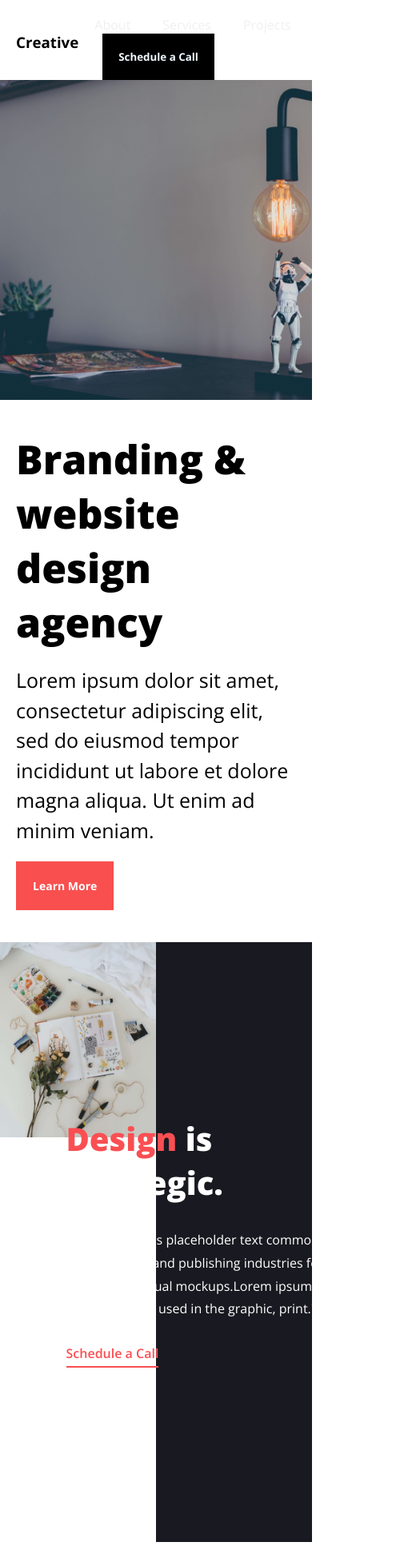
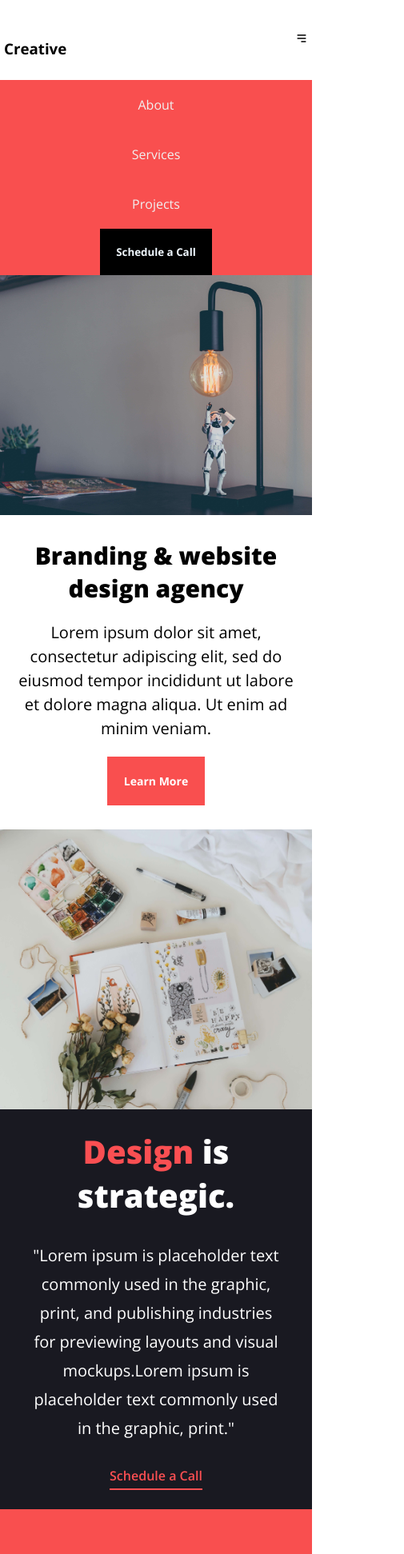
Before and after one commit to nejmiyassine01/creative, a React (Create React App) app: page / in a window 390 px wide. Shown: the top 1943 px of the page at 80% size, 505 px wide, since content can reach past the window. Built offline with nearby package versions, Linux system fonts and the light colour scheme.

Commit message:
Finish Responsive (X navbar)

```diff
--- a/src/App.css
+++ b/src/App.css
@@ -12,29 +12,30 @@ a {
     text-decoration: none;
 }
 
+.container {
+    margin: auto;
+}
+
 @media (max-width: 767px) {
     .container {
         max-width: 720px;
-        padding: 20px;
-        margin: auto;
+        padding: 5px;
     }
 }
 
 /* Medium devices (tablets, 768px and up) */
-@media (min-width: 768px) {
+@media (min-width: 768px) and (max-width: 991px) {
     .container {
         max-width: 720px;
-        padding: 20px;
-        margin: auto;
+        padding: 10px;
     }
 }
 
 /* Large devices (desktops, 992px and up) */
-@media (min-width: 992px) {
+@media (min-width: 992px) and (max-width: 1199px) {
     .container {
         max-width: 960px;
-        padding: 0 20px;
-        margin: auto;
+        padding: 0 15px;
     }
 }
 
@@ -43,6 +44,5 @@ a {
     .container {
         max-width: 1140px;
         padding: 0 20px;
-        margin: auto;
     }
 }
--- a/src/components/Brand/Brand.jsx
+++ b/src/components/Brand/Brand.jsx
@@ -5,7 +5,7 @@ import './Brand.scss'
 function Brand() {
     return (
         <div className="brand">
-            <div className="container brand_container">
+            <div className="brand_container">
                 <div className="brand_left">
                     <h2>
                         Our approch for creating a winning brand
@@ -14,6 +14,7 @@ function Brand() {
                 <div className="brand_right">
                 {BrandData.map((brand, index) => (
                     <div key={index}>
+                        <span>{brand.num}</span>
                         <h3>{brand.title}</h3>
                         <p>{brand.text}</p>
                     </div>
--- a/src/components/Brand/Brand.scss
+++ b/src/components/Brand/Brand.scss
@@ -1,18 +1,5 @@
 .brand {
     position: relative;
-    height: 600px;
-    // background-color: #f94f4f;
-
-    // &::after {
-    //     background-color: #f94f4f;
-    //     content: '';
-    //     position: absolute;
-    //     top: -20%;
-    //     right: 0;
-    //     width: 60%;
-    //     height: 140%;
-    //     z-index: -1;
-    // }
 
     &_container {
         display: flex;
@@ -23,10 +10,7 @@
         width: 40%;
         padding-left: 50px;
         padding-top: 120px;
-
-        @media (min-width: 992px) {
-            width: 100%;
-        }
+        z-index: 20;
 
         & h2 {
             width: 400px;
@@ -36,17 +20,22 @@
     }
 
     &_right {
+        padding: 40px 0;
         display: flex;
         flex-direction: column;
         justify-content: center;
         align-items: center;
         width: 60%;
-        height: 600px;
         position: relative;
         background-color: #f94f4f;
 
-        @media (min-width: 992px) {
-            width: 100%;
+        & span {
+            font-size: 40px;
+            font-weight: 800;
+            color: #fff;
+            opacity: .5;
+            position: absolute;
+            margin: -15px 0 0 0;
         }
 
         & > div {
@@ -66,6 +55,59 @@
                 width: 440px;
             }
         }
-
     }
 }
+
+@media (max-width: 991px) {
+    .brand {
+        background-color: #f94f4f;
+        color: #fff;
+
+        &_container {
+            flex-direction: column;
+            justify-content: center;
+            align-items: center;
+        }
+
+        &_left {
+            width: 100%;
+            padding-top: 50px;
+            padding-left: 0;
+            display: flex;
+            justify-content: center;
+            align-items: center;
+
+            & h2 {
+                font-size: 30px;
+            }
+        }
+
+        &_right {
+            width: 100%;
+            position: relative;
+            background-color: #f94f4f;
+            padding: 10px 0;
+
+            & > div {
+                display: flex;
+                flex-direction: column;
+                align-items: center;
+                position: relative;
+                text-align: center;
+                padding: 40px 10px;
+
+                & h3{
+                    color: #fff;
+                    width: 100%;
+                }
+
+                & p {
+                    padding-top: 20px;
+                    font-size: 20px;
+                    // text-align: center;
+                    width: 100%;
+                }
+            }
+        }
+    }
+}
--- a/src/components/Brand/BrandData.js
+++ b/src/components/Brand/BrandData.js
@@ -1,13 +1,16 @@
 const BrandData = [
     {
+        num: '01',
         title: 'Brand Strategy',
         text: 'Brand startegy is critical for long-term success.Outshining competitors and capturing the target audience are key.'
     },
     {
+        num: '02',
         title: 'Brand Design',
         text: 'Keeping the brand design unique and meaningful helps in communicating the brand\'s timeless value effectively.'
     },
     {
+        num: '03',
         title: 'Web Design',
         text: 'A beautifully crafted website is the best tool for brand awarness, and ultimately results in increased revenues.'
     }
--- a/src/components/Design/Design.jsx
+++ b/src/components/Design/Design.jsx
@@ -8,8 +8,8 @@ function Design() {
             <div className="design_image">
                 <img src={img2} alt="design" />
             </div>
-            <div className="design_container container">
-                <div className="design_content">
+            <div className="design_container">
+                <div className="design_content container">
                     <h2>
                         <span>Design</span> is strategic.
                     </h2>
--- a/src/components/Design/Design.scss
+++ b/src/components/Design/Design.scss
@@ -1,29 +1,26 @@
 .design {
     display: flex;
-    height: 750px;
-    width: 100%;
     overflow: hidden;
+    z-index: -10;
 
     &_image {
+        height: 700px;
         width: 50%;
-        z-index: -10;
 
         & img {
             width: 100%;
         }
-
     }
 
     &_container {
         background-color: #191921;
-        height: 100%;
+        height: 700px;
         width: 50%;
         display: flex;
         flex-direction: column;
         justify-content: center;
         align-items: center;
         color: #fff;
-        z-index: -10;
 
         & h2 {
             width: 200px;
@@ -55,6 +52,48 @@
                 cursor: progress;
             }
         }
-
     }
 }
+
+@media (max-width: 1199px) {
+    .design {
+        display: flex;
+        flex-direction: column;
+        align-items: center;
+
+        &_image {
+            height: 350px;
+            width: 100%;
+            z-index: -10;
+
+            & img {
+                width: 100%;
+                height: 400px;
+                object-fit: cover;
+            }
+        }
+
+        &_container {
+            background-color: #191921;
+            width: 100%;
+            height: 500px;
+            display: flex;
+            justify-content: center;
+            text-align: center;
+
+            & p {
+                font-size: 20px;
+                width: 100%;
+                padding: 30px;
+            }
+        }
+
+        & .container {
+            width: 100%;
+            display: flex;
+            flex-direction: column;
+            justify-content: center;
+            align-items: center;
+        }
+    }
+}
--- a/src/components/Footer/Footer.scss
+++ b/src/components/Footer/Footer.scss
@@ -32,3 +32,24 @@
 
     }
 }
+
+@media (max-width: 992px) {
+    .footer {
+        padding: 20px 0;
+
+        &_container {
+            display: flex;
+            flex-direction: column;
+            justify-content: center;
+            align-items: center;
+
+            & h2 {
+                font-weight: 800;
+                font-size: 40px;
+                width: 400px;
+                text-align: center;
+                padding-bottom: 20px;
+            }
+        }
+    }
+}
--- a/src/components/Guidelines/Guidelines.jsx
+++ b/src/components/Guidelines/Guidelines.jsx
@@ -6,16 +6,19 @@ import img3 from '../../static/img-3.jpg'
 function Guidelines() {
     return (
         <div className="guidelines">
+
+            <div className="guidelines_image">
+                <img src={img3} alt="guideline" />
+            </div>
+
             <div className="guidelines_container">
                 <div className="container">
                     <h2>Brand naming & guidelines</h2>
-                    <Io.IoIosArrowDropleft />
-                    <Io.IoIosArrowDropright />
+                    <div>
+                        <Io.IoIosArrowDropleft />
+                        <Io.IoIosArrowDropright />
+                    </div>
                 </div>
-            </div>
-
-            <div className="guidelines_image">
-                <img src={img3} alt="guideline" />
             </div>
         </div>
     )
--- a/src/components/Guidelines/Guidelines.scss
+++ b/src/components/Guidelines/Guidelines.scss
@@ -1,7 +1,4 @@
 .guidelines {
-    // padding-top: 120px;
-    // display: flex;
-    // justify-content: space-between;
     overflow: hidden;
     position: relative;
 
@@ -14,7 +11,6 @@
         background-color: #191921;
         color: #fff;
         display: flex;
-        padding-left: 100px;
 
         & h2 {
             font-weight: 800;
@@ -42,5 +38,49 @@
             object-fit: cover;
         }
     }
+}
 
+@media (max-width: 992px) {
+    .guidelines {
+
+        &_container {
+            position: relative;
+            width: 100%;
+            background-color: #191921;
+            color: #fff;
+            display: flex;
+
+            & .container {
+                display: flex;
+                flex-direction: column;
+                // align-items: center;
+            }
+
+            & h2 {
+                font-weight: 800;
+                font-size: 40px;
+                width: 350px;
+                padding-bottom: 30px;
+            }
+
+            & svg {
+                fill: #F94F4F;
+                font-size: 40px;
+                margin-right: 15px;
+            }
+        }
+
+        &_image {
+            width: 100%;
+            height: 400px;
+            object-fit: cover;
+            float: right;
+
+            & img {
+                width: 100%;
+                height: 100%;
+                object-fit: cover;
+            }
+        }
+    }
 }
--- a/src/components/LandingPage/LandingPage.scss
+++ b/src/components/LandingPage/LandingPage.scss
@@ -1,19 +1,11 @@
 .landingPage {
     overflow: hidden;
     position: relative;
-
-    @media (min-width: 992px) {
-
-    }
 
     &_image {
         width: 100%;
         height: 600px;
         position: relative;
-
-        @media (max-width: 992px) {
-            height: 400px;
-        }
 
         &::after {
             content: '';
@@ -24,13 +16,6 @@
             height: 100%;
             background: rgb(255,255,255);
             background: linear-gradient(90deg, rgba(255,255,255,1) 0%, rgba(255,255,255,1) 50%, rgba(255,255,255,0) 100%);
-
-            @media (max-width: 992px) {
-                width: 70%;
-                height: 100%;
-                background: transparent;
-            }
-
         }
 
         & img {
@@ -46,30 +31,14 @@
         width: 500px;
         color: #000;
 
-        @media (max-width: 992px) {
-            position: relative;
-            padding: 20px 0;
-            left: 0;
-            width: 100%;
-            height: 100%;
-        }
-
         & h2 {
             font-size: 60px;
             font-weight: 800;
-
-            @media (max-width: 992px) {
-                font-size: 50px;
-            }
         }
 
         & p {
             padding: 20px 0;
             line-height: 1.5;
-
-            @media (max-width: 992px) {
-                font-size: 25px;
-            }
         }
 
         & button {
@@ -91,3 +60,88 @@
         }
     }
 }
+
+@media (min-width: 768px) and (max-width: 991px) {
+    .landingPage {
+
+        &_image {
+            height: 300px;
+
+            &::after {
+                content: '';
+                position: relative;
+                top: 0;
+                left: 0;
+                width: 0;
+                height: 0;
+                background: transparent;
+            }
+        }
+
+        &_container {
+            position: relative;
+            top: 0;
+            left: 0;
+            text-align: center;
+
+
+            & h2 {
+                font-size: 40px;
+            }
+
+            & p {
+                padding: 20px 0;
+            }
+        }
+    }
+
+    .container {
+        display: flex;
+        justify-content: center;
+        align-items: center;
+        padding: 30px 0;
+    }
+}
+
+@media (max-width: 767px) {
+    .landingPage {
+        &_image {
+            height: 300px;
+
+            &::after {
+                content: '';
+                position: relative;
+                top: 0;
+                left: 0;
+                width: 0;
+                height: 0;
+                background: transparent;
+            }
+        }
+
+        &_container {
+            position: relative;
+            top: 0;
+            left: 0;
+            color: #000;
+            text-align: center;
+
+            & h2 {
+                font-size: 30px;
+            }
+
+            & p {
+                font-size: 20px;
+                width: 100%;
+                padding: 20px;
+            }
+        }
+
+        & .container {
+            display: flex;
+            justify-content: center;
+            align-items: center;
+            padding: 30px 0;
+        }
+    }
+}
--- a/src/components/Navbar/Navbar.jsx
+++ b/src/components/Navbar/Navbar.jsx
@@ -3,14 +3,16 @@ import './Navbar.scss'
 import * as Hi from 'react-icons/hi'
 
 function Navbar() {
+    const handleClick = () => {console.log('clicked')}
+
     return (
         <>
-            <nav className="navbar">
-                <div className="container navbar_container">
+            <div className="navbar">
+                <div className="navbar_container container">
                     <div className="navbar_logo">
                         <h3>Creative</h3>
                     </div>
-                    <div className="navbar_menu">
+                    <div className="navbar_menu" onClick={handleClick}>
                         <Hi.HiMenuAlt3 />
                     </div>
                     <ul>
@@ -22,8 +24,9 @@ function Navbar() {
                         </li>
                     </ul>
                 </div>
-            </nav>
-            <div className="active">
+            </div>
+
+            <div className="nav active">
                 <ul>
                     <li>
                         <a href="#about">About</a>
--- a/src/components/Navbar/Navbar.scss
+++ b/src/components/Navbar/Navbar.scss
@@ -26,10 +26,9 @@
 .navbar {
     height: 100px;
     position: relative;
-    display: flex;
-    align-items: center;
+    overflow: hidden;
 
-    @media (min-width: 1024px) {
+    @media (min-width: 993px) {
         &::after {
             content: "";
             background-color: #F94F4F;
@@ -45,6 +44,8 @@
     &_container {
         display: flex;
         justify-content: space-between;
+        align-items: center;
+        height: 100%;
 
         & ul {
             position: relative;
@@ -76,9 +77,13 @@
     }
 }
 
-.active {
-    display: none;
+.nav {
+    display: block;
     background: #F94F4F;
+
+    & .active {
+
+    }
 
     & ul {
 
@@ -97,5 +102,19 @@
             @include button()
         }
     }
+}
 
+@media (max-width: 992px) {
+    .navbar {
+
+        &_container {
+            & ul {
+                display: none;
+            }
+        }
+
+        &_menu {
+            display: block;
+        }
+    }
 }
```
Also changed, not shown: 1 other file (tests, documents, lock files or other folders).
